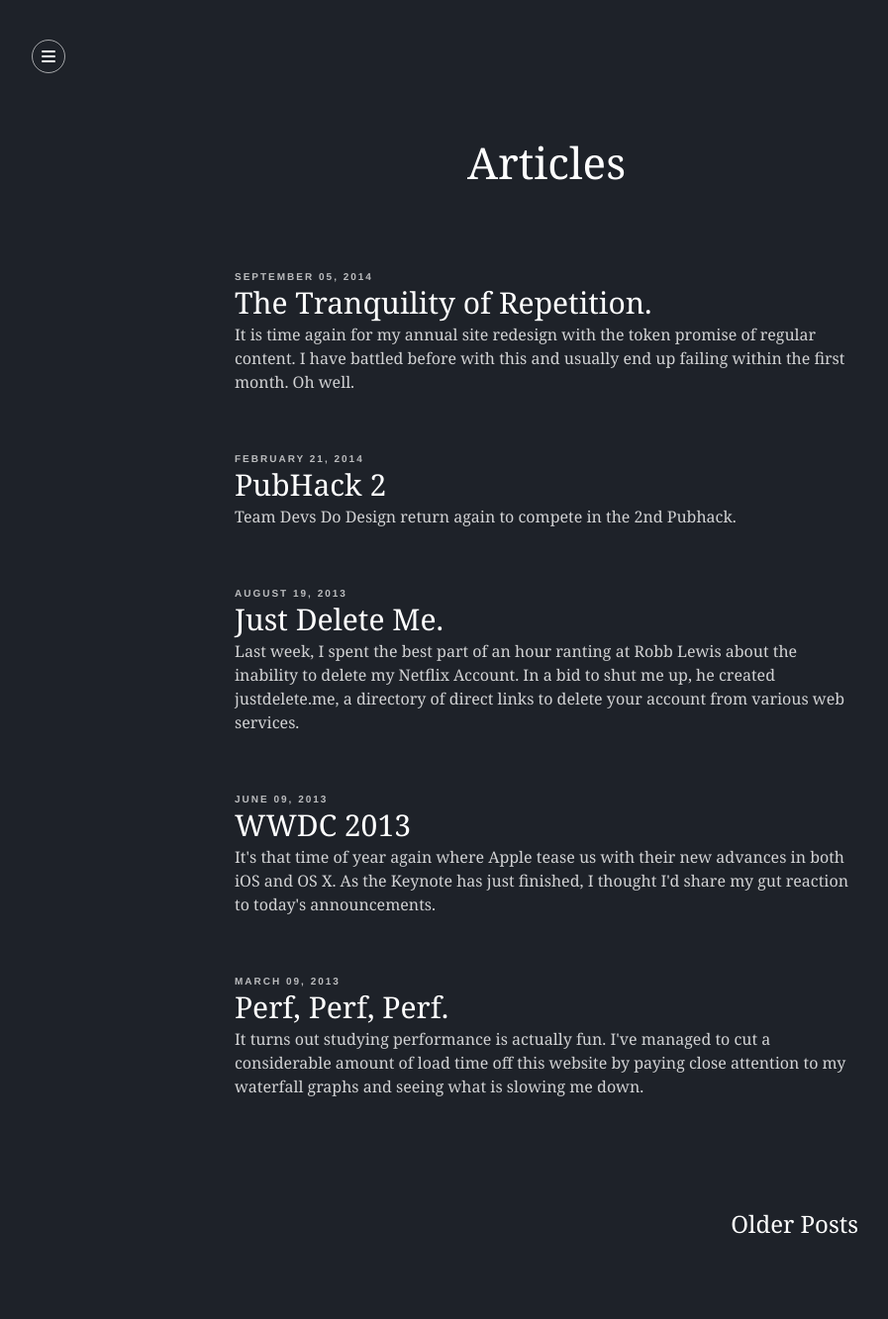
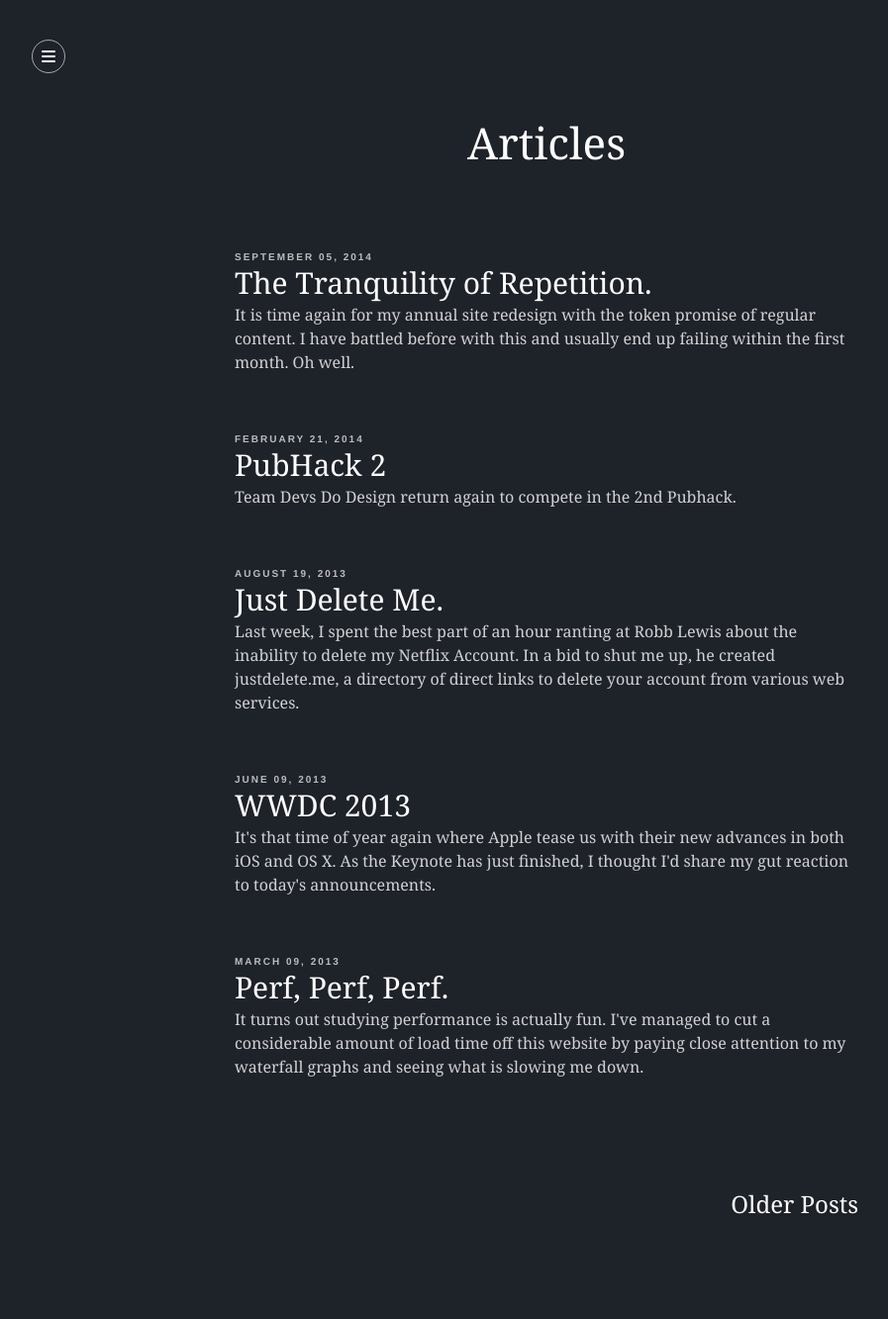
Before and after one commit to EdPoole/edpooleOld, a Jekyll site: the page built from articles/index.html, in a window 1280 px wide. Shown: the whole page at 99% size, without its empty margins (88-985 px from the left). Built offline with Jekyll 4.4.1, drawn with Linux system fonts in a browser that asks for light colours; Markdown is read by kramdown in place of the engine named in the settings; the list of posts is cut into pages by our own code.

Commit message:
Reducing padding on main page header

```diff
--- a/assets/css/main.css
+++ b/assets/css/main.css
@@ -1038,7 +1038,7 @@ h1 {
 .page__title {
   max-width: 670px;
   font-weight: 100;
-  padding: 60px 20px 20px 20px;
+  padding: 40px 20px 20px 20px;
   font-size: 44px;
   margin: 0 auto;
   font-family: "freight-text-pro", georgia, serif;
--- a/assets/css/source/includes/_page.scss
+++ b/assets/css/source/includes/_page.scss
@@ -3,7 +3,7 @@
 	&__title {
 		max-width: 670px;
 		font-weight: 100;
-		padding: 60px 20px 20px 20px;
+		padding: 40px 20px 20px 20px;
 		font-size: 44px;
 		margin: 0 auto;
 		font-family: $family--serif;
```
